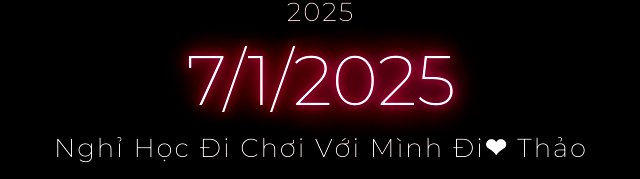
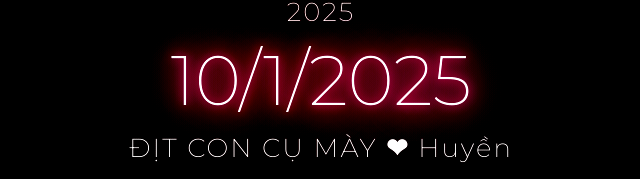
Before and after one commit to thang0912527403/heart, a plain HTML site: page index.html in a window 1280 px wide. Shown: the top 179 px of the page, without its empty margins (319-959 px from the left). Drawn offline with nearby package versions, Linux system fonts and the light colour scheme; animation ran at ten frames a second.

Commit message:
Update index.html

```diff
--- a/index.html
+++ b/index.html
@@ -23,8 +23,8 @@
     <div class="title">
       <!-- EDIT HERE -->
       <h3 class="STARDUST1">2025</h3>
-      <h1 class="STARDUST2">7/1/2025</h1>
-      <h3 class="STARDUST3">Nghỉ Học Đi Chơi Với Mình Đi<strong>❤</strong> Thảo </h3>
+      <h1 class="STARDUST2">10/1/2025</h1>
+      <h3 class="STARDUST3">ĐỊT CON CỤ MÀY <strong>❤</strong> Huyền </h3>
       <img class="img" src="EDIT_ME.png" alt="JUNO_OKYO" />
       <canvas id="pinkboard"></canvas>
     </div>
```
